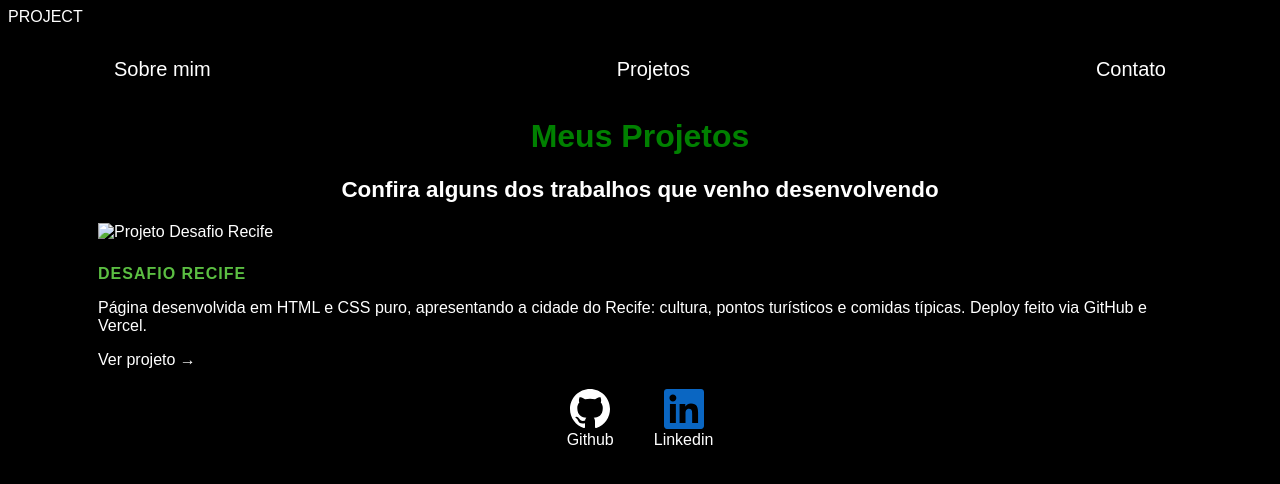
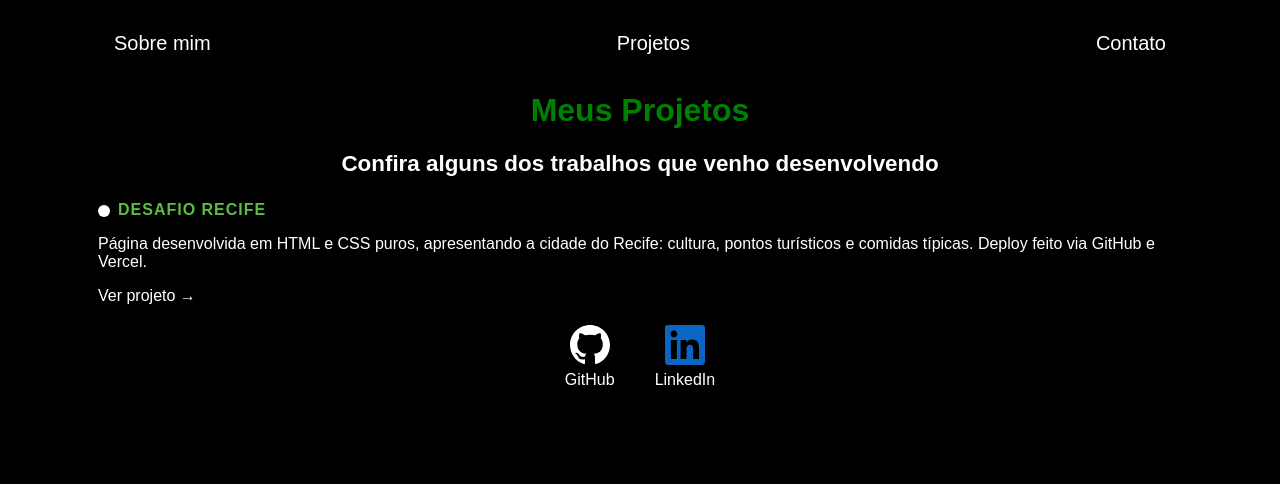
Before and after one commit to devleandro2508-dev/easy-portfolio, a plain HTML site: page Portifólio 1/project.html in a window 1280 px wide. Drawn offline with Linux system fonts and the light colour scheme.

Commit message:
adiciona ponto no titulo do card

```diff
--- a/Portifólio 1/project.html
+++ b/Portifólio 1/project.html
@@ -1,4 +1,3 @@
-PROJECT
 <!DOCTYPE html>
 <html lang="pt-BR">
 <head>
@@ -7,6 +6,17 @@ PROJECT
     <meta name="viewport" content="width=device-width, initial-scale=1.0">
     <title>Leandro Chagas - Projetos</title>
     <link rel="stylesheet" href="index.css">
+    <style>
+        .ponto {
+            display: inline-block;
+            width: 12px;
+            height: 12px;
+            background: #fff;
+            border-radius: 50%;
+            margin-right: 8px;
+            vertical-align: middle;
+        }
+    </style>
 </head>
 
 <body>
@@ -36,9 +46,8 @@ PROJECT
             <section class="projects-grid">
 
                 <div class="project-card">
-                    <img src="./img/recife-preview.png" alt="Projeto Desafio Recife">
-                    <h3>Desafio Recife</h3>
-                    <p>Página desenvolvida em HTML e CSS puro, apresentando a cidade do Recife: cultura, pontos turísticos e comidas típicas. Deploy feito via GitHub e Vercel.</p>
+                    <h3><span class="ponto"></span>Desafio Recife</h3>
+                    <p>Página desenvolvida em HTML e CSS puros, apresentando a cidade do Recife: cultura, pontos turísticos e comidas típicas. Deploy feito via GitHub e Vercel.</p>
                     <a href="https://desafio-recife.vercel.app/" target="_blank" rel="noopener noreferrer" class="project-link">Ver projeto →</a>
                 </div>
 
@@ -47,12 +56,12 @@ PROJECT
 
         <footer>
             <a href="https://github.com/devleandro2508-dev" target="_blank" rel="noopener noreferrer">
-                <img src="./img/github.svg">
-                <p>Github</p>
+                <img src="./img/github.svg" alt="GitHub">
+                <p>GitHub</p>
             </a>
             <a href="https://www.linkedin.com/in/leandro-chagas2508" target="_blank" rel="noopener noreferrer">
-                <img src="./img/linkedin.svg">
-                <p>Linkedin</p>
+                <img src="./img/linkedin.svg" alt="LinkedIn">
+                <p>LinkedIn</p>
             </a>
         </footer>
     </div>
```
